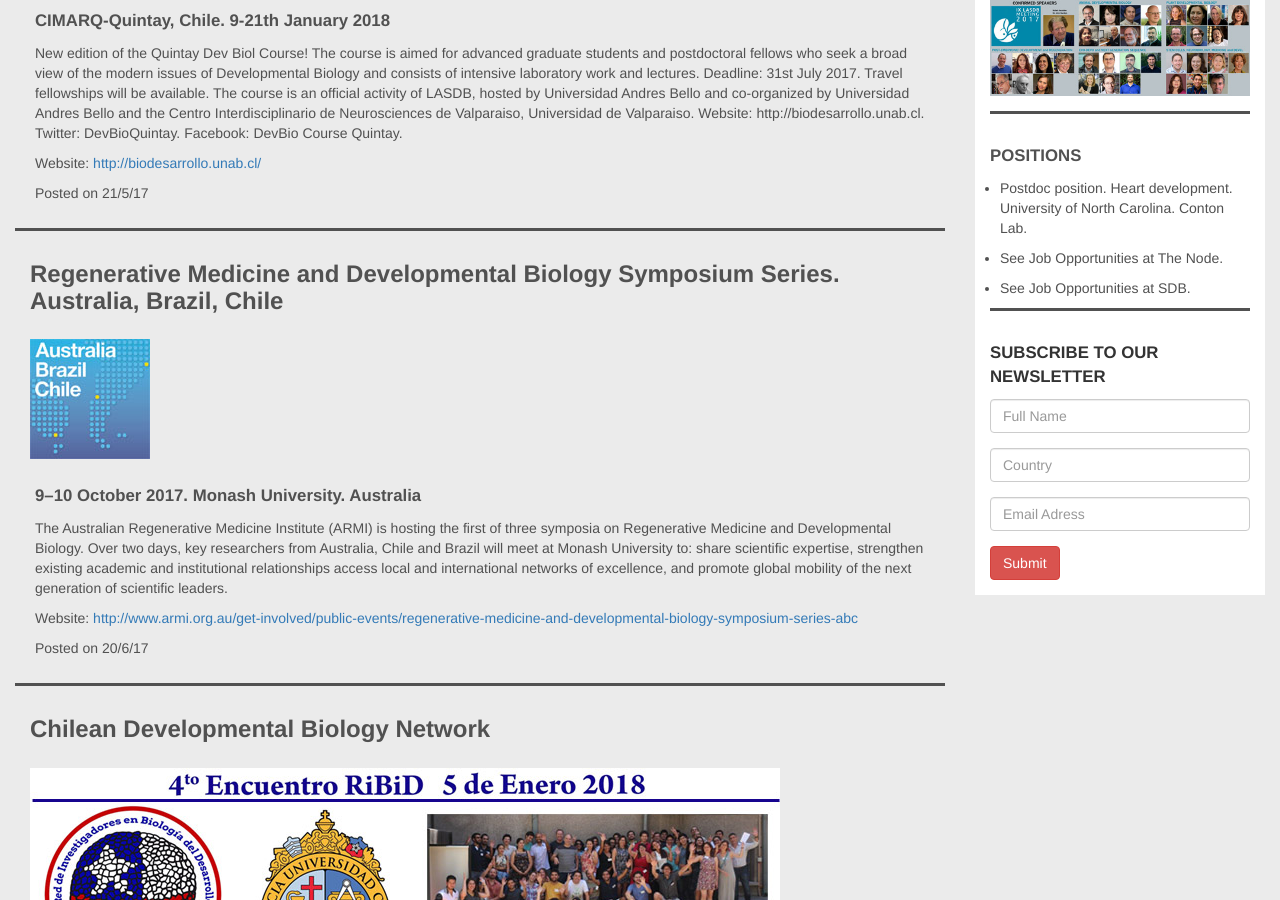
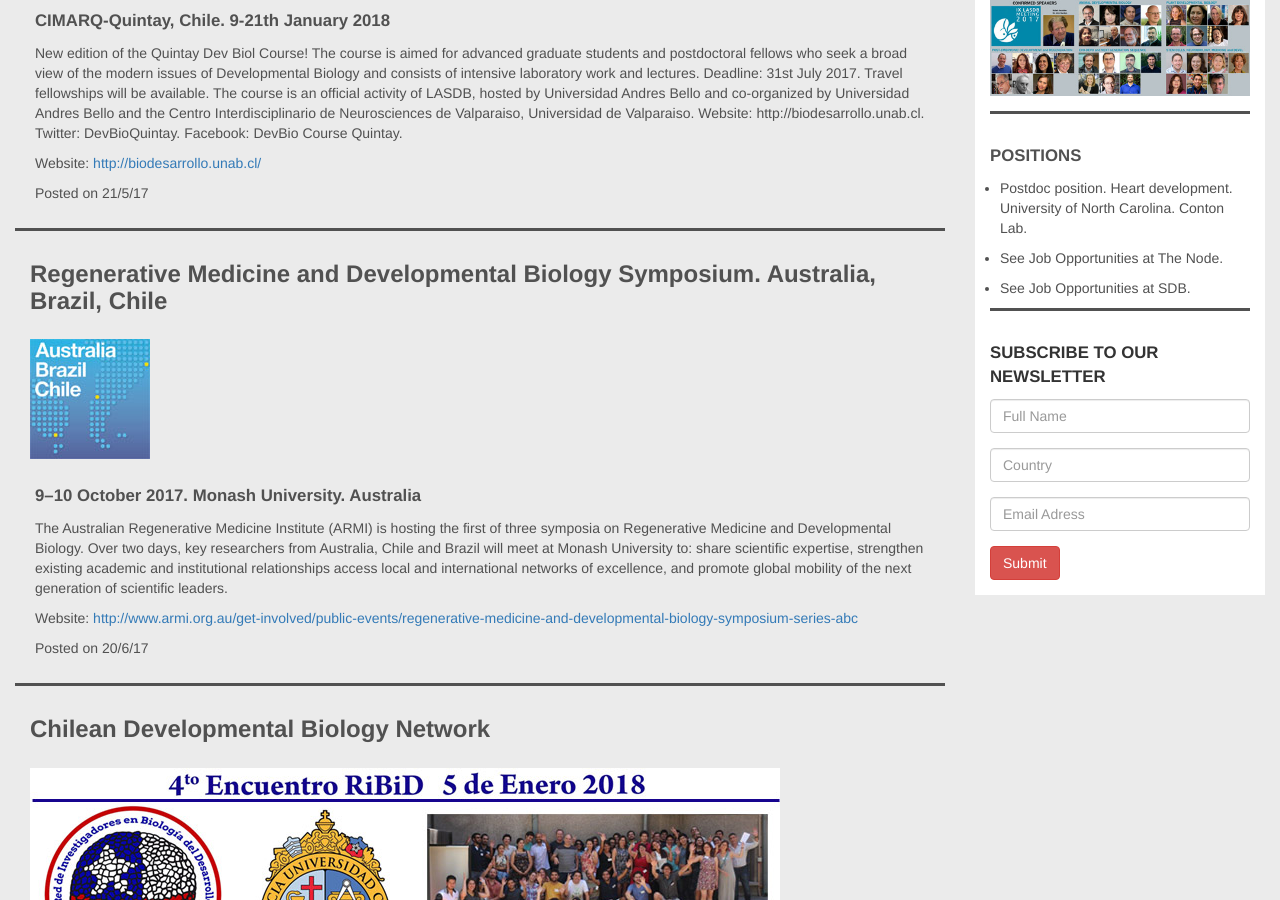
Before and after one commit to lasdb/lasdb.github.io, a Jekyll site: the page built from _posts/2000-01-01-news.markdown, in a window 1280 px wide and 900 px high, scrolled down 627 px. Built offline with Jekyll 4.4.1, drawn with Linux system fonts in a browser that asks for light colours; nearby versions of some CDN libraries.

Commit message:
Update 2000-01-01-news.markdown

```diff
--- a/_posts/2000-01-01-news.markdown
+++ b/_posts/2000-01-01-news.markdown
@@ -12,12 +12,12 @@ news:
     imageSm: 'img/news/quintay2018-sm.jpg'
     imageBg: '../img/news/quintay2018-bg.jpg'
     URL: 'http://biodesarrollo.unab.cl/'
-  - title: 'Regenerative Medicine and Developmental Biology Symposium Series. Australia, Brazil, Chile'
+  - title: 'Regenerative Medicine and Developmental Biology Symposium. Australia, Brazil, Chile'
     date: '20/6/17'
     subtitle: '9–10 October 2017. Monash University. Australia'
     body: 'The Australian Regenerative Medicine Institute (ARMI) is hosting the first of three symposia on Regenerative Medicine and Developmental Biology. Over two days, key researchers from Australia, Chile and Brazil will meet at Monash University to: share scientific expertise, strengthen existing academic and institutional relationships access local and international networks of excellence, and promote global mobility of the next generation of scientific leaders.'
-    imageSm: 'img/news/australia-sm.jpg'
-    imageBg: '../img/news/australia-sm.jpg'
+    imageSm: 'img/news/Australia-sm.jpg'
+    imageBg: '../img/news/Australia-sm.jpg'
     URL: 'http://www.armi.org.au/get-involved/public-events/regenerative-medicine-and-developmental-biology-symposium-series-abc'
   - title: 'Chilean Developmental Biology Network'
     date: '1/6/17'
```
